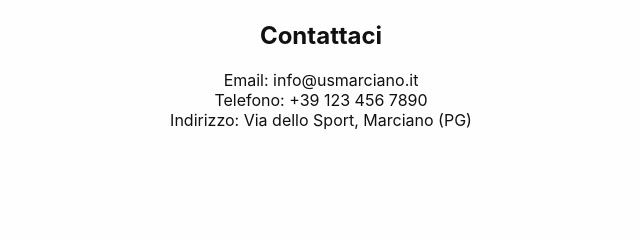
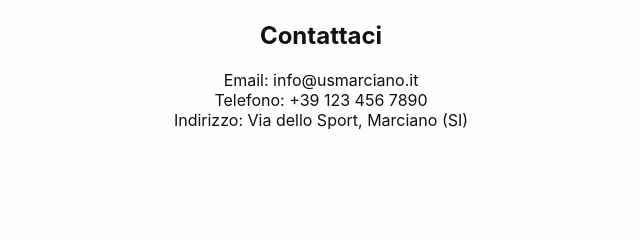
Before and after one commit to Gigio2K6/usmarciano-site, a plain HTML site: page contatti.html in a window 1280 px wide. Shown: the part 151-391 px from the top of the page, 319-959 px from the left. Drawn offline with Linux system fonts and the light colour scheme.

Commit message:
Update contatti.html

```diff
--- a/contatti.html
+++ b/contatti.html
@@ -23,7 +23,7 @@
   <main class="content">
 
 <h2 class="fade-in">Contattaci</h2>
-<p class="fade-in delay-1">Email: info@usmarciano.it<br>Telefono: +39 123 456 7890<br>Indirizzo: Via dello Sport, Marciano (PG)</p>
+<p class="fade-in delay-1">Email: info@usmarciano.it<br>Telefono: +39 123 456 7890<br>Indirizzo: Via dello Sport, Marciano (SI)</p>
 
   </main>
 
```
